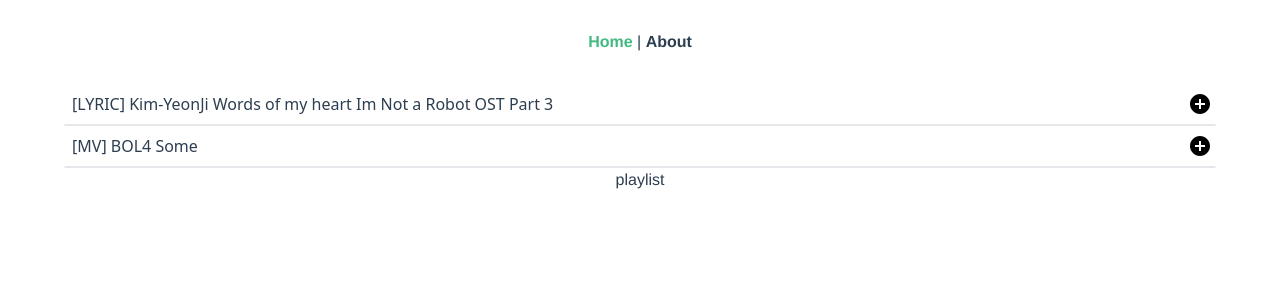
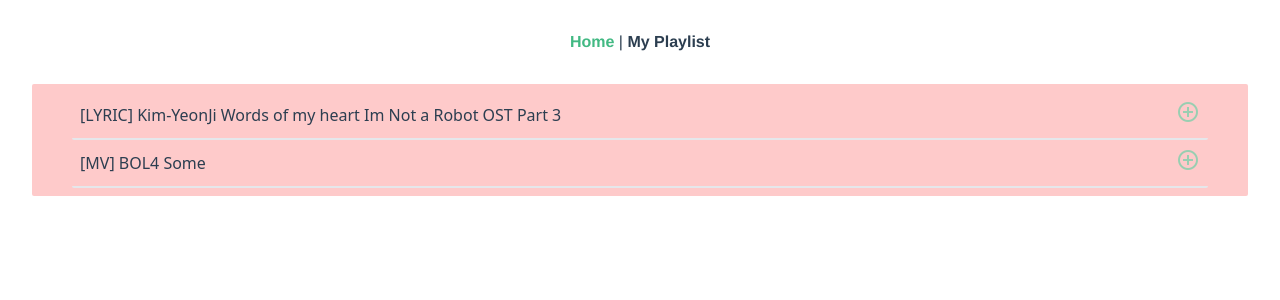
Before and after one commit to Violet-Evergardenz/INT203_62130500130_Groupwork_SPA, a Vue app: page / in a window 1280 px wide. Shown: the top 300 px of the page. Built offline with nearby package versions, Linux system fonts and the light colour scheme; data requests are answered from the project's data file.

Commit message:
splitmyplaylisttowebpathmyplaylist

```diff
--- a/public/index.html
+++ b/public/index.html
@@ -5,13 +5,16 @@
     <meta http-equiv="X-UA-Compatible" content="IE=edge">
     <meta name="viewport" content="width=device-width,initial-scale=1.0">
     <link rel="icon" href="<%= BASE_URL %>favicon.ico">
+    <link href="https://fonts.googleapis.com/icon?family=Material+Icons"
+      rel="stylesheet">
     <title><%= htmlWebpackPlugin.options.title %></title>
   </head>
-  <body>
+  <body >
+    <!-- class="bg-blue-900" -->
     <noscript>
       <strong>We're sorry but <%= htmlWebpackPlugin.options.title %> doesn't work properly without JavaScript enabled. Please enable it to continue.</strong>
     </noscript>
-    <div id="app"></div>
+    <div id="app" ></div>
     <!-- built files will be auto injected -->
   </body>
 </html>
--- a/src/App.vue
+++ b/src/App.vue
@@ -1,7 +1,7 @@
 <template>
   <div id="nav">
     <router-link to="/">Home</router-link> |
-    <router-link to="/about">About</router-link>
+    <router-link to="/myplaylist">My Playlist</router-link>
   </div>
   <router-view/>
 </template>
--- a/src/components/BaseButton.vue
+++ b/src/components/BaseButton.vue
@@ -1,8 +1,8 @@
 <template>
-    <button  :class="[buttonColor, textColor,hbgColor, hTextColor]" ><slot></slot></button>
+    <button  :class="[buttonCol, textCol,hbgCol, hTextCol]" ><slot></slot></button>
 </template>
 <script>
 export default {
-    props: ['buttonColor','textColor','hbgColor','hTextColor'],
+    props: ['buttonCol','textCol','hbgCol','hTextCol'],
 }
 </script>
--- a/src/components/BaseRow.vue
+++ b/src/components/BaseRow.vue
@@ -1,10 +1,10 @@
 <template>
-  <div class="flex flex-row items-center mx-8 rounded-sm border-b-2 hover:shadow hover:bg-opacity-75 " :class="[hbgColor, hTextColor]">
+  <div class="flex flex-row items-center mx-8 rounded-sm border-b-2 hover:shadow hover:bg-opacity-75 " :class="[hbgColor, hTextColor,borCol]">
     <slot></slot>
   </div>
 </template>
 <script>
 export default {
-    props: ['hbgColor','hTextColor'],
+    props: ['hbgColor','hTextColor','borCol'],
 }
 </script>
--- a/src/components/PlayList.vue
+++ b/src/components/PlayList.vue
@@ -1,3 +1,5 @@
 <template>
-<div>playlist</div>
+  <div class="mx-8 rounded-sm font-sans">
+
+  </div>
 </template>
--- a/src/router/index.js
+++ b/src/router/index.js
@@ -8,12 +8,12 @@ const routes = [
     component: Home
   },
   {
-    path: '/about',
-    name: 'About',
+    path: '/myplaylist',
+    name: 'myplaylist',
     // route level code-splitting
     // this generates a separate chunk (about.[hash].js) for this route
     // which is lazy-loaded when the route is visited.
-    component: () => import(/* webpackChunkName: "about" */ '../views/About.vue')
+    component: () => import(/* webpackChunkName: "about" */ '../views/Myplaylist.vue')
   }
 ]
 
--- a/src/views/About.vue
+++ /dev/null
@@ -1,5 +0,0 @@
-<template>
-  <div class="about">
-    <h1>This is an about page</h1>
-  </div>
-</template>
--- a/src/views/Home.vue
+++ b/src/views/Home.vue
@@ -1,20 +1,23 @@
 <template>
-  <div class="mx-8 rounded-sm font-sans">
-    <div v-for="m in musics" :key="m.id" >
-      <base-row hbgColor="hover:bg-blue-900" hTextColor="hover:text-yellow-400" >
-        <!-- <div class="flex flex-row items-center mx-8 rounded-sm border-b-2"> -->
-          <div class="m-2 flex flex-row w-3/4 ">
-            {{ m.fullname }}
-          </div>
-          <div class="flex flex-row-reverse w-1/4 m-1">
-            <button @click="addNewSurvey(m)">
-              <img src="../assets/add_circle_black_24dp.svg" alt="" />
-            </button>
-          </div>
-        <!-- </div> -->
-      </base-row>
-    </div>
+  <div class="mx-8 rounded-sm font-sans bg-red-200 p-2">
+    <base-row
+      hbgColor="hover:bg-blue-900"
+      hTextColor="hover:text-yellow-400"
+      v-for="m in musics"
+      :key="m.id"
+    >
+      <div class="m-2 flex flex-row w-3/4">
+        {{ m.fullname }}
+      </div>
+      <div class="flex flex-row-reverse w-1/4 m-2">
+        <base-button  @click="addNewSurvey(m)">
+          <span class="material-icons text-green-400 animate-pulse  hover:text-green-300 "> add_circle_outline </span>
+          <!-- <img src="../assets/add_circle_black_24dp.svg" alt="" /> -->
+        </base-button>
+      </div>
+    </base-row>
   </div>
+
 
   <!-- <div v-for="m in musics" :key="m.id">
     <div class="flex flex-row">
@@ -25,7 +28,7 @@
     </div>
   </div> -->
 
-  <div v-for="ml in musicsLike" :key="ml.id">
+  <!-- <div v-for="ml in musicsLike" :key="ml.id">
     <div class="flex flex-row">
       <span v-if="!ml.isEdit">{{ ml.fullname }}</span>
       <input
@@ -45,23 +48,22 @@
       <button v-if="!ml.isEdit" @click="removeSongMyplaylist(ml.id)">
         <img src="../assets/clear_black_24dp.svg" alt="" />
       </button>
-      <!-- <button @click="removeSongMyplaylist(ml)">
-        <img src="./assets/remove_circle_black_24dp.svg" alt="" />
-      </button> -->
+
     </div>
-  </div>
-  <!-- <base-audio></base-audio> -->
+  </div> -->
+
   <play-list></play-list>
-  <!-- <HelloWorld msg="Welcome to Your Vue.js App"/> -->
+
+
+
 </template>
 
 <script>
-
 import PlayList from "../components/PlayList.vue";
 export default {
   name: "Home",
   components: {
-    "play-list": PlayList
+    "play-list": PlayList,
     //"local-registration": LocalRegistration,
     // "base-audio": BaseAudio
     // HelloWorld
@@ -86,114 +88,6 @@ export default {
       const res = await fetch("http://localhost:5000/musicsLike");
       const data = await res.json();
       return data;
-    },
-    async removeSongMyplaylist(ml) {
-      const res = await fetch(`${this.urlPlaylist}/${ml}`, {
-        method: "DELETE",
-      });
-      res.status === 200
-        ? (this.musicsLike = this.musicsLike.filter((song) => song.id !== ml))
-        : alert("Error to delete ");
-    },
-    async showTagInput(ml) {
-      try {
-        const res = await fetch(`${this.urlPlaylist}/${ml.id}`, {
-          method: "PUT",
-          headers: {
-            "content-type": "application/json",
-          },
-          body: JSON.stringify({
-            nameref: ml.nameref,
-            fullname: ml.fullname,
-            isEdit: true,
-            id: ml.id,
-          }),
-        });
-        const data = await res.json();
-        this.musicsLike = this.musicsLike.map((song) =>
-          song.id === ml.id
-            ? {
-                ...ml,
-                nameref: data.nameref,
-                fullname: data.fullname,
-                isEdit: data.isEdit,
-              }
-            : song
-        );
-        // location.reload();
-        console.log(this.musicsLike[0]);
-      } catch (error) {
-        console.log(`Could not edit! ${error}`);
-      }
-    },
-    async cancelNameInMyplaylist(ml) {
-      try {
-        const res = await fetch(`${this.urlPlaylist}/${ml.id}`, {
-          method: "PUT",
-          headers: {
-            "content-type": "application/json",
-          },
-          body: JSON.stringify({
-            nameref: ml.nameref,
-            fullname: ml.fullname,
-            isEdit: false,
-            id: ml.id,
-          }),
-        });
-        const data = await res.json();
-        this.musicsLike = this.musicsLike.map((song) =>
-          song.id === ml.id
-            ? {
-                ...song,
-                nameref: data.nameref,
-                fullname: data.fullname,
-                isEdit: data.isEdit,
-              }
-            : song
-        );
-        // location.reload();
-        console.log(this.musicsLike[0]);
-      } catch (error) {
-        console.log(`Could not edit! ${error}`);
-      }
-    },
-    async editNameInMyplaylist(ml) {
-      if (this.editName != "") {
-        try {
-          const res = await fetch(`${this.urlPlaylist}/${ml.id}`, {
-            method: "PUT",
-            headers: {
-              "content-type": "application/json",
-            },
-            body: JSON.stringify({
-              nameref: ml.nameref,
-              fullname: this.editName,
-              isEdit: false,
-              id: ml.id,
-            }),
-          });
-          const data = await res.json();
-          this.musicsLike = this.musicsLike.map((survey) =>
-            survey.id === ml.id
-              ? {
-                  ...survey,
-                  nameref: data.nameref,
-                  fullname: data.fullname,
-                  isEdit: data.isEdit,
-                }
-              : survey
-          );
-          this.editName = "";
-          // this.isEdit = false
-          // this.editId = ''
-          // this.enteredName = ''
-          // this.rating = null
-        } catch (error) {
-          console.log(`Could not edit! ${error}`);
-        }
-      } else {
-        alert("pls put your name is u want or cancel");
-      }
     },
     async addNewSurvey(song) {
       var boolean = true;
@@ -231,7 +125,7 @@ export default {
   async created() {
     this.musics = await this.fetchMusics();
     this.musicsLike = await this.fetchMusicsLike();
-    console.log(this.musics[0].nameref);
+
   },
 };
 </script>
--- /dev/null
+++ b/src/views/Myplaylist.vue
@@ -0,0 +1,163 @@
+<template>
+  <div v-for="ml in musicsLike" :key="ml.id">
+    <div class="flex flex-row">
+      <span v-if="!ml.isEdit">{{ ml.fullname }}</span>
+      <input
+        v-if="ml.isEdit"
+        type="text"
+        v-model="editName"
+        class="bg-black text-indigo-50 w-2/5"
+      />
+      <button v-if="ml.isEdit" @click="editNameInMyplaylist(ml)">Change</button>
+      <button v-if="ml.isEdit" @click="cancelNameInMyplaylist(ml)">
+        Cancel
+      </button>
+
+      <button v-if="!ml.isEdit" @click="showTagInput(ml)">
+        <img src="../assets/edit_black_24dp.svg" alt="" />
+      </button>
+      <button v-if="!ml.isEdit" @click="removeSongMyplaylist(ml.id)">
+        <img src="../assets/clear_black_24dp.svg" alt="" />
+      </button>
+    </div>
+  </div>
+</template>
+<script>
+export default {
+  name: "Myplaylist",
+  data() {
+    return {
+      urlAllmusic: "http://localhost:5000/musics",
+      urlPlaylist: "http://localhost:5000/musicsLike",
+      musics: [],
+      musicsLike: [],
+
+      editName: "",
+    };
+  },
+  methods: {
+    async fetchMusics() {
+      const res = await fetch("http://localhost:5000/musics");
+      const data = await res.json();
+      return data;
+    },
+    async fetchMusicsLike() {
+      const res = await fetch("http://localhost:5000/musicsLike");
+      const data = await res.json();
+      return data;
+    },
+    async removeSongMyplaylist(ml) {
+      const res = await fetch(`${this.urlPlaylist}/${ml}`, {
+        method: "DELETE",
+      });
+      res.status === 200
+        ? (this.musicsLike = this.musicsLike.filter((song) => song.id !== ml))
+        : alert("Error to delete ");
+    },
+    async showTagInput(ml) {
+      try {
+        const res = await fetch(`${this.urlPlaylist}/${ml.id}`, {
+          method: "PUT",
+          headers: {
+            "content-type": "application/json",
+          },
+          body: JSON.stringify({
+            nameref: ml.nameref,
+            fullname: ml.fullname,
+            isEdit: true,
+            id: ml.id,
+          }),
+        });
+        const data = await res.json();
+        this.musicsLike = this.musicsLike.map((song) =>
+          song.id === ml.id
+            ? {
+                ...ml,
+                nameref: data.nameref,
+                fullname: data.fullname,
+                isEdit: data.isEdit,
+              }
+            : song
+        );
+        // location.reload();
+        console.log(this.musicsLike[0]);
+      } catch (error) {
+        console.log(`Could not edit! ${error}`);
+      }
+    },
+    async cancelNameInMyplaylist(ml) {
+      try {
+        const res = await fetch(`${this.urlPlaylist}/${ml.id}`, {
+          method: "PUT",
+          headers: {
+            "content-type": "application/json",
+          },
+          body: JSON.stringify({
+            nameref: ml.nameref,
+            fullname: ml.fullname,
+            isEdit: false,
+            id: ml.id,
+          }),
+        });
+        const data = await res.json();
+        this.musicsLike = this.musicsLike.map((song) =>
+          song.id === ml.id
+            ? {
+                ...song,
+                nameref: data.nameref,
+                fullname: data.fullname,
+                isEdit: data.isEdit,
+              }
+            : song
+        );
+        // location.reload();
+        console.log(this.musicsLike[0]);
+      } catch (error) {
+        console.log(`Could not edit! ${error}`);
+      }
+    },
+    async editNameInMyplaylist(ml) {
+      if (this.editName != "") {
+        try {
+          const res = await fetch(`${this.urlPlaylist}/${ml.id}`, {
+            method: "PUT",
+            headers: {
+              "content-type": "application/json",
+            },
+            body: JSON.stringify({
+              nameref: ml.nameref,
+              fullname: this.editName,
+              isEdit: false,
+              id: ml.id,
+            }),
+          });
+          const data = await res.json();
+          this.musicsLike = this.musicsLike.map((survey) =>
+            survey.id === ml.id
+              ? {
+                  ...survey,
+                  nameref: data.nameref,
+                  fullname: data.fullname,
+                  isEdit: data.isEdit,
+                }
+              : survey
+          );
+          this.editName = "";
+          // this.isEdit = false
+          // this.editId = ''
+          // this.enteredName = ''
+          // this.rating = null
+        } catch (error) {
+          console.log(`Could not edit! ${error}`);
+        }
+      } else {
+        alert("pls put your name is u want or cancel");
+      }
+    },
+  },
+  async created() {
+    this.musics = await this.fetchMusics();
+    this.musicsLike = await this.fetchMusicsLike();
+  },
+};
+</script>
```
Also changed, not shown: db.json (+8 -1 lines).
